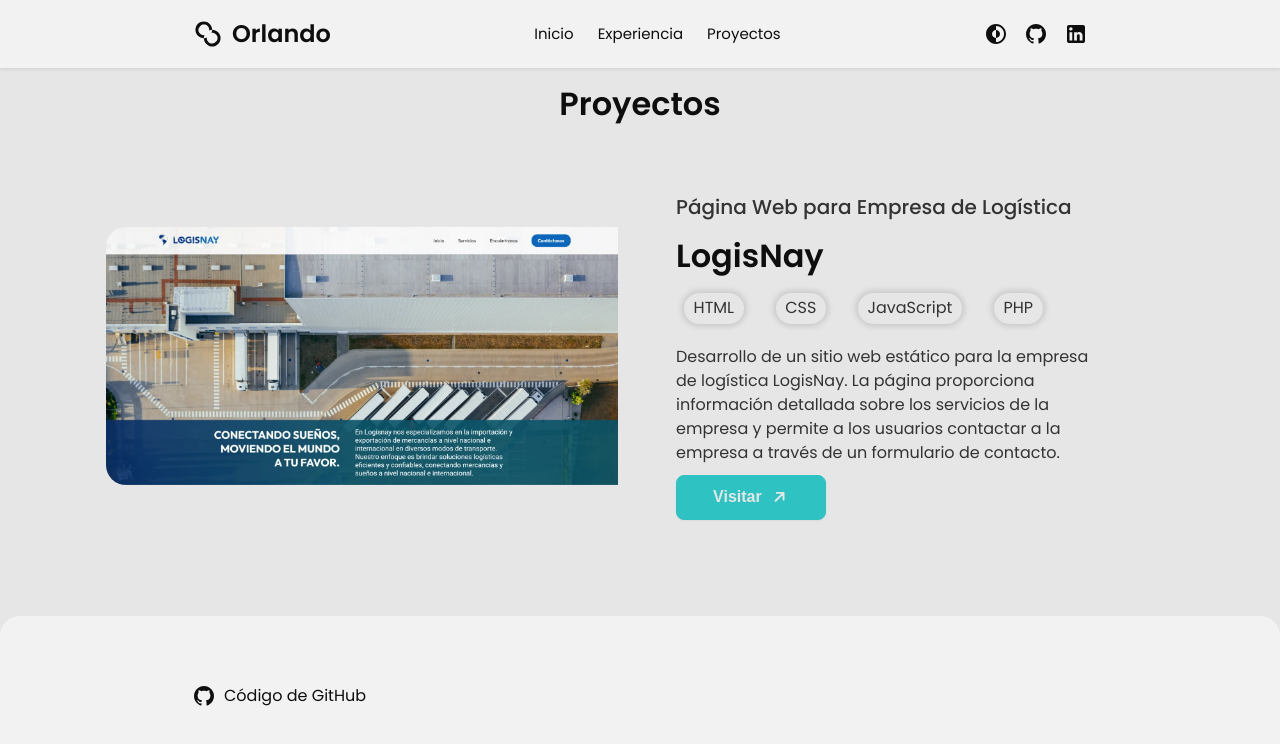
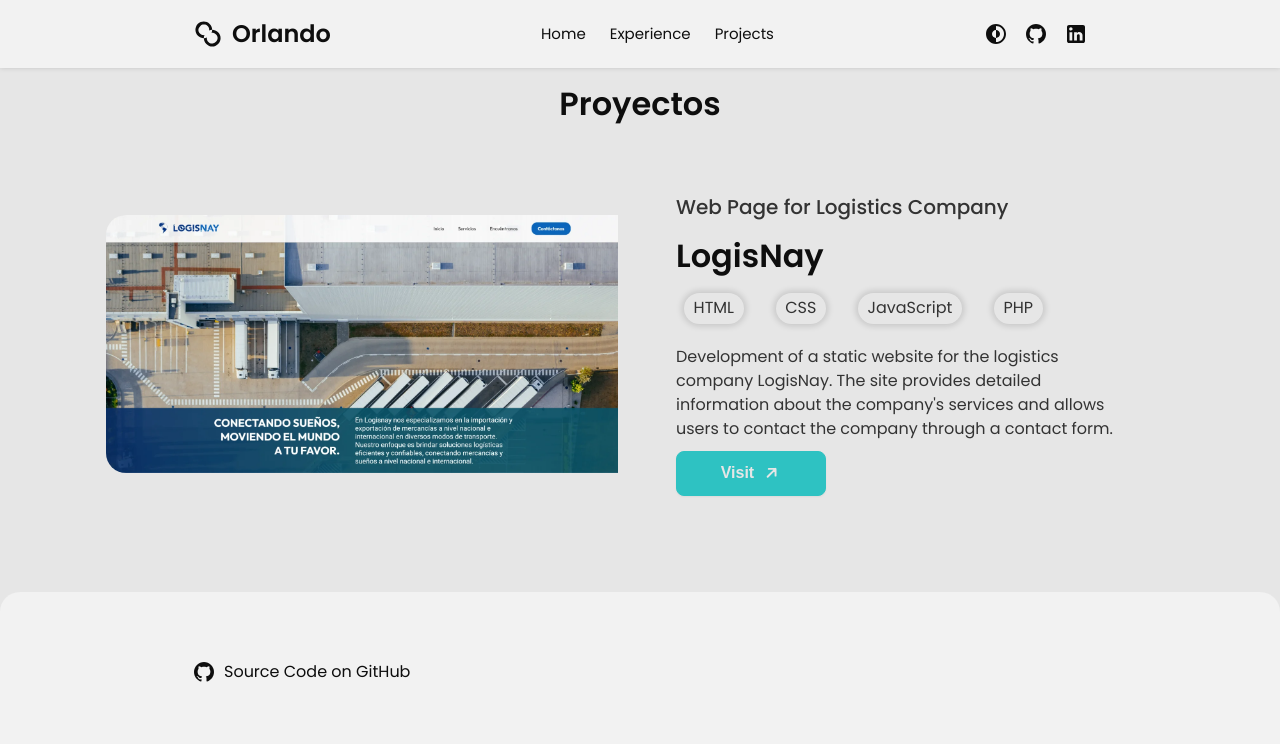
Before and after one commit to OrlandoJE/portfolioReact, a React (Vite) app: page /portfolio/experience in a window 1280 px wide. Shown: the top 744 px of the page. Built offline with nearby package versions, Linux system fonts and the light colour scheme.

Commit message:
Language

```diff
--- a/src/components/modals/DialogContact.tsx
+++ b/src/components/modals/DialogContact.tsx
@@ -25,7 +25,7 @@ export const DialogContact = () => {
         X
       </button>
       <div className='contact'>
-        <h2>Contáctame</h2>
+        <h2>Contact Me</h2>
         <div className='contactMethods'>
           <div
             className='contactMethod location'
@@ -38,7 +38,7 @@ export const DialogContact = () => {
           >
             <LocationIcon />
             <div className='locationText'>
-              <h4>Ubicación</h4>
+              <h4>Location</h4>
               <span>Guadalajara, Jalisco</span>
             </div>
           </div>
--- a/src/components/objectComponent/ExperienceCard.tsx
+++ b/src/components/objectComponent/ExperienceCard.tsx
@@ -43,7 +43,7 @@ export const ExperienceCard = (props: ExperienceProps) => {
             <div className='buttons'>
               <Button
                 class='primary'
-                text='Visitar'
+                text='Visit'
                 visit={true}
                 click={() => {
                   window.open(props.link, '_blank');
--- a/src/components/objectComponent/HamburgerMenu.tsx
+++ b/src/components/objectComponent/HamburgerMenu.tsx
@@ -33,7 +33,7 @@ export const HamburgerMenu = () => {
             element?.scrollIntoView({ behavior: 'smooth' });
           }}
         >
-          Inicio
+          Home
         </Link>
         <Link
           to={'/portfolio'}
@@ -43,7 +43,7 @@ export const HamburgerMenu = () => {
             element?.scrollIntoView({ behavior: 'smooth' });
           }}
         >
-          Experiencia
+          Experience
         </Link>
         <Link
           to={'/portfolio'}
@@ -53,7 +53,7 @@ export const HamburgerMenu = () => {
             element?.scrollIntoView({ behavior: 'smooth' });
           }}
         >
-          Proyectos
+          Projects
         </Link>
         <Link
           to={'/portfolio'}
@@ -65,7 +65,7 @@ export const HamburgerMenu = () => {
             dialog?.showModal();
           }}
         >
-          Contacto
+          Contact Me
         </Link>
 
         <Link
--- a/src/components/pageComponent/Experience.tsx
+++ b/src/components/pageComponent/Experience.tsx
@@ -10,7 +10,7 @@ export const Experience = () => {
   const slicedExperienceData = [...experienceData].reverse().slice(0, 3);
   return (
     <article className='experience'>
-      <h2>Experiencia</h2>
+      <h2>Experience</h2>
       {slicedExperienceData.map((experience) => (
         <ExperienceCard
           key={experience.id}
--- a/src/components/pageComponent/Footer.tsx
+++ b/src/components/pageComponent/Footer.tsx
@@ -10,7 +10,7 @@ export const Footer = () => {
     <footer className='footer'>
       <Link className='githubCode' to={'https://github.com/OrlandoJE/portfolio'} target='_blank'>
         <GitHubIcon />
-        Código de GitHub
+        Source Code on GitHub
       </Link>
       {/* <div className='socialLinks'>
         <Link to={'https://github.com/OrlandoJE'} target='_blank'>
--- a/src/components/pageComponent/Hero.tsx
+++ b/src/components/pageComponent/Hero.tsx
@@ -18,14 +18,14 @@ export const Hero = () => {
     <header className='hero'>
       <article className='me'>
         <section className='desc'>
-          <h1>Desarrollador Web</h1>
+          <h1>Web Developer</h1>
           <p>
-            Hola, soy Orlando Jiménez. Un desarrollador Front-End que reside en
-            Jalisco, México.
+            Hi, I'm Orlando Jimenez. A Front-End web developer based in Jalisco,
+            Mexico.
           </p>
           <div className='buttons'>
             <Button
-              text={'Contáctame'}
+              text={'Contact Me'}
               class={'primary'}
               click={() => {
                 const dialog = document.querySelector(
@@ -35,7 +35,7 @@ export const Hero = () => {
               }}
             />
             <Button
-              text={'Experiencia'}
+              text={'Experience'}
               class={'secundary'}
               click={() => {
                 document
@@ -50,7 +50,7 @@ export const Hero = () => {
 
       <article className='tech'>
         <section className='techText'>
-          <span>Tecnologías</span>
+          <span>Tech Stack</span>
           <div className='verticalLine'></div>
         </section>
 
--- a/src/components/pageComponent/NavBar.tsx
+++ b/src/components/pageComponent/NavBar.tsx
@@ -31,7 +31,7 @@ export const NavBar = () => {
             element?.scrollIntoView({ behavior: 'smooth' });
           }}
         >
-          Inicio
+          Home
         </Link>
         <Link
           to={'/portfolio'}
@@ -40,7 +40,7 @@ export const NavBar = () => {
             element?.scrollIntoView({ behavior: 'smooth' });
           }}
         >
-          Experiencia
+          Experience
         </Link>
         <Link
           to={'/portfolio'}
@@ -49,7 +49,7 @@ export const NavBar = () => {
             element?.scrollIntoView({ behavior: 'smooth' });
           }}
         >
-          Proyectos
+          Projects
         </Link>
       </section>
 
--- a/src/components/pageComponent/Project.tsx
+++ b/src/components/pageComponent/Project.tsx
@@ -6,7 +6,7 @@ export const Project = () => {
   const slicedProjectData = [...projectData].reverse().slice(0, 6);
   return (
     <article className='project'>
-      <h2>Proyectos</h2>
+      <h2>Projects</h2>
       <div className='projectContainer'>
         {slicedProjectData.map((project) => (
           <ProjectCard
--- a/src/experience.json
+++ b/src/experience.json
@@ -2,8 +2,8 @@
   {
     "id": 1,
     "title": "LogisNay",
-    "subtitle": "Página Web para Empresa de Logística",
-    "description": "Desarrollo de un sitio web estático para la empresa de logística LogisNay. La página proporciona información detallada sobre los servicios de la empresa y permite a los usuarios contactar a la empresa a través de un formulario de contacto.",
+    "subtitle": "Web Page for Logistics Company",
+    "description": "Development of a static website for the logistics company LogisNay. The site provides detailed information about the company's services and allows users to contact the company through a contact form.",
     "image": "Logisnay.webp",
     "imgTitle": "LogisNay",
     "link": "https://logisnay.com",
--- a/src/project.json
+++ b/src/project.json
@@ -2,7 +2,7 @@
   {
     "id": 1,
     "title": "Social Media Project",
-    "description": "Desarrollo de un proyecto de red social utilizando React y Firebase. La página permite a los usuarios registrarse e iniciar sesión con su cuenta de Google, crear publicaciones y dar me gusta.",
+    "description": "Development of a social network project using React, TailwindCSS and Firebase. The page allows users to register and log in with their Google account, create posts and give likes.",
     "image": "SocialMediaProject.webp",
     "imgTitle": "Social Media Project",
     "link": "https://socialmedia-d4032.web.app/",
```
